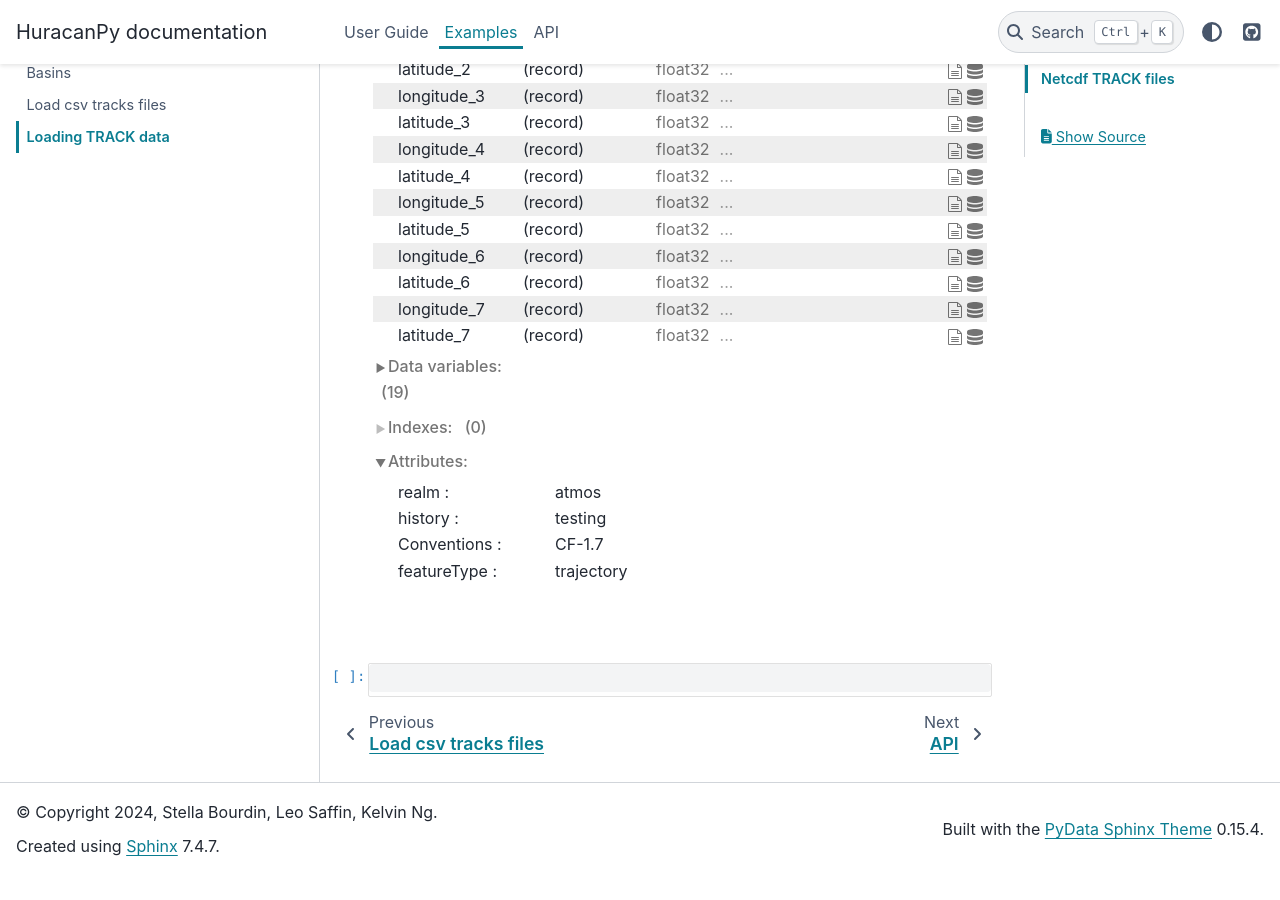
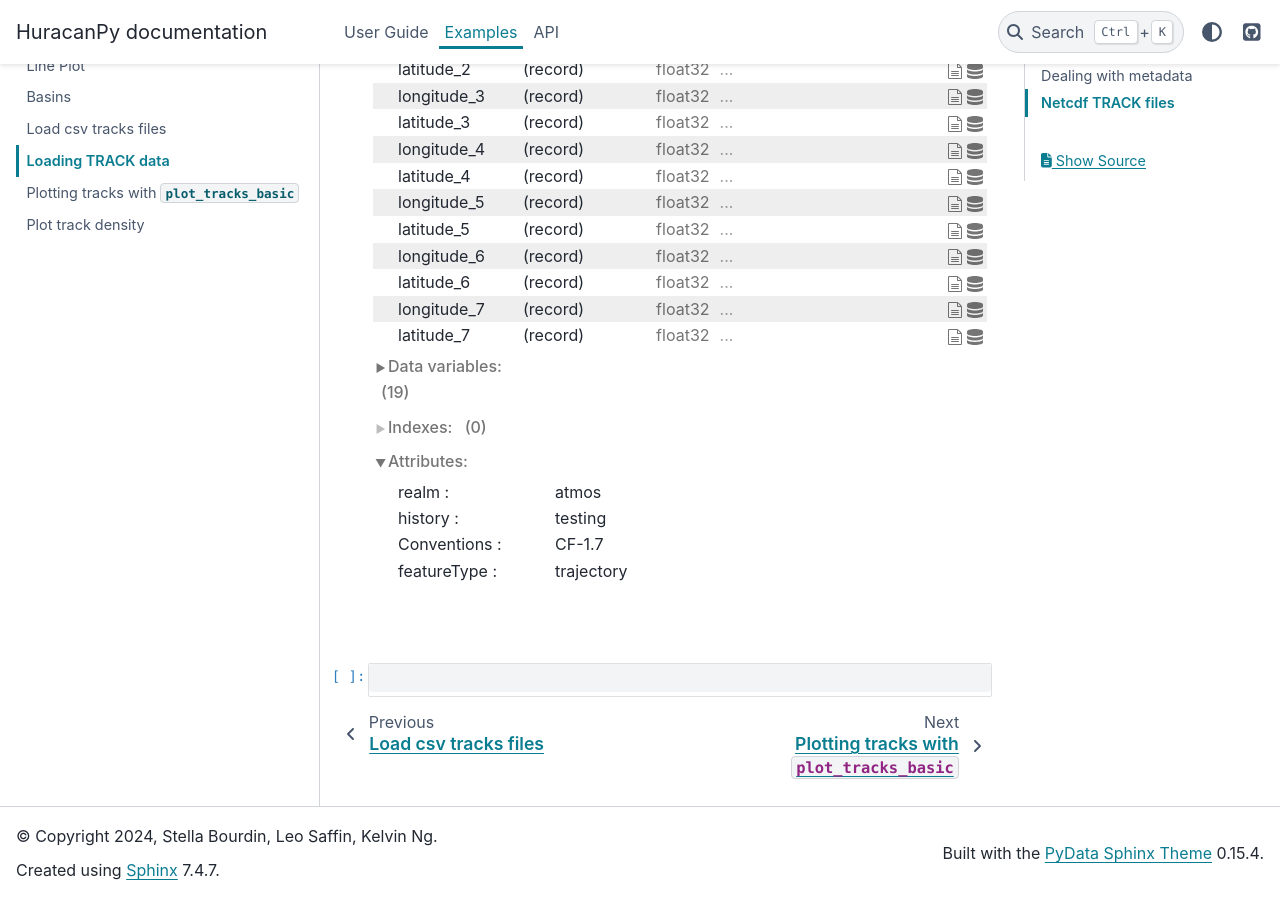
Before and after one commit to Huracan-project/huracanpy, a Sphinx documentation site: the page built from docs/examples/load_TRACK.ipynb, in a window 1280 px wide and 900 px high, scrolled down 2200 px. Built offline with Sphinx 7.4.7 and the PyData theme 0.15.4, drawn with Linux system fonts in a browser that asks for light colours; pages that are not in the unit, such as notebooks, are missing from menus; before the commit the page ends 3076 px from its top, so only the background shows below that.

Commit message:
Update index

```diff
--- a/docs/examples/index.rst
+++ b/docs/examples/index.rst
@@ -8,3 +8,6 @@ Examples
     load_csv
     load_TRACK
     IBTrACS
+    plot_tracks
+    track_density
+    utils
```
